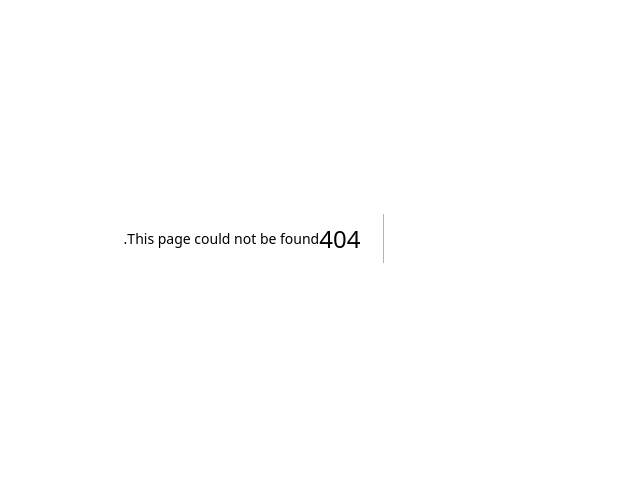
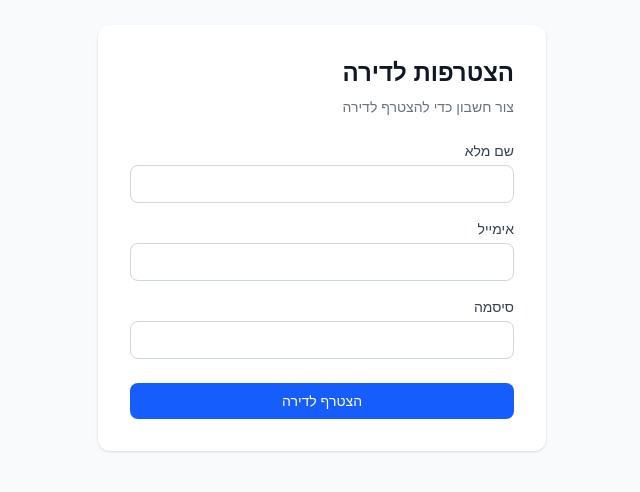
Before and after one commit to AdiAharony/apartment-payments, a Next.js app: page /invite/1 in a window 1280 px wide. Before the commit this address had no page. Shown: the part 162-654 px from the top of the page, without its empty margins (418-1058 px from the left). Built offline with nearby package versions, Linux system fonts and the light colour scheme; no server answers.

Commit message:
create invite link

```diff
--- a/app/api/register/route.ts
+++ b/app/api/register/route.ts
@@ -7,18 +7,23 @@ const supabaseAdmin = createClient(
 )
 
 export async function POST(req: NextRequest) {
-  const { userId, apartmentName, fullName } = await req.json()
+  const { userId, apartmentName, fullName, accountId } = await req.json()
 
+  let resolvedAccountId = accountId
+
+  if (!resolvedAccountId) {
     const { data: account, error: accountError } = await supabaseAdmin
       .from('accounts')
       .insert({ name: apartmentName })
       .select()
       .single()
     if (accountError) return NextResponse.json({ error: accountError.message }, { status: 500 })
+    resolvedAccountId = account.id
+  }
 
   const { error: userError } = await supabaseAdmin
     .from('users')
-    .insert({ id: userId, account_id: account.id, full_name: fullName })
+    .insert({ id: userId, account_id: resolvedAccountId, full_name: fullName })
   if (userError) return NextResponse.json({ error: userError.message }, { status: 500 })
 
   return NextResponse.json({ success: true })
--- a/app/dashboard/page.tsx
+++ b/app/dashboard/page.tsx
@@ -9,6 +9,11 @@ export default function DashboardPage() {
   const [loading, setLoading] = useState(true)
   const [fullName, setFullName] = useState('')
   const [accountName, setAccountName] = useState('')
+  const [userId, setUserId] = useState('')
+  const [accountId, setAccountId] = useState('')
+  const [inviteUrl, setInviteUrl] = useState<string | null>(null)
+  const [generating, setGenerating] = useState(false)
+  const [copied, setCopied] = useState(false)
 
   useEffect(() => {
     async function loadDashboard() {
@@ -40,6 +45,8 @@ export default function DashboardPage() {
         return
       }
 
+      setUserId(session.user.id)
+      setAccountId(user.account_id)
       setFullName(user.full_name)
       setAccountName(account.name)
       setLoading(false)
@@ -47,6 +54,26 @@ export default function DashboardPage() {
 
     loadDashboard()
   }, [router])
+
+  async function handleGenerateInvite() {
+    setGenerating(true)
+    const { data, error } = await supabase
+      .from('invitations')
+      .insert({ account_id: accountId, created_by: userId })
+      .select('token')
+      .single()
+    if (!error && data) {
+      setInviteUrl(`http://localhost:3000/invite/${data.token}`)
+    }
+    setGenerating(false)
+  }
+
+  async function handleCopy() {
+    if (!inviteUrl) return
+    await navigator.clipboard.writeText(inviteUrl)
+    setCopied(true)
+    setTimeout(() => setCopied(false), 2000)
+  }
 
   async function handleSignOut() {
     await supabase.auth.signOut()
@@ -73,6 +100,38 @@ export default function DashboardPage() {
           אין תשלומים פעילים כרגע
         </div>
 
+        <div className="border border-gray-200 rounded-lg p-4 mt-4">
+          <h2 className="text-sm font-medium text-gray-700 mb-3">הזמנת דיירים</h2>
+          <button
+            type="button"
+            onClick={handleGenerateInvite}
+            disabled={generating}
+            className="w-full bg-blue-600 text-white rounded-lg py-2 text-sm font-medium hover:bg-blue-700 disabled:opacity-50"
+          >
+            {generating ? 'יוצר קישור...' : 'צור קישור הזמנה'}
+          </button>
+          {inviteUrl && (
+            <div className="mt-3">
+              <div className="flex items-center gap-2">
+                <input
+                  type="text"
+                  readOnly
+                  value={inviteUrl}
+                  dir="ltr"
+                  className="flex-1 border border-gray-300 rounded-lg px-3 py-2 text-sm text-gray-900 bg-gray-50 focus:outline-none"
+                />
+                <button
+                  type="button"
+                  onClick={handleCopy}
+                  className="px-3 py-2 border border-gray-300 rounded-lg text-sm text-gray-700 hover:bg-gray-50 whitespace-nowrap"
+                >
+                  {copied ? 'הועתק!' : 'העתק'}
+                </button>
+              </div>
+            </div>
+          )}
+        </div>
+
         <button
           type="button"
           onClick={handleSignOut}
--- /dev/null
+++ b/app/invite/[token]/page.tsx
@@ -0,0 +1,108 @@
+'use client'
+
+import { useState } from 'react'
+import { useRouter, useParams } from 'next/navigation'
+import { supabase } from '@/lib/supabase'
+
+const inputClassName =
+  'w-full border border-gray-300 rounded-lg px-3 py-2 text-sm text-gray-900 focus:outline-none focus:ring-2 focus:ring-blue-500'
+
+export default function InvitePage() {
+  const router = useRouter()
+  const params = useParams()
+  const token = params.token as string
+
+  const [loading, setLoading] = useState(false)
+  const [error, setError] = useState<string | null>(null)
+
+  async function handleSubmit(e: React.FormEvent<HTMLFormElement>) {
+    e.preventDefault()
+    setLoading(true)
+    setError(null)
+
+    const form = e.currentTarget
+    const fullName = (form.elements.namedItem('fullName') as HTMLInputElement).value
+    const email = (form.elements.namedItem('email') as HTMLInputElement).value
+    const password = (form.elements.namedItem('password') as HTMLInputElement).value
+
+    const { data: invitation, error: inviteError } = await supabase
+      .from('invitations')
+      .select('account_id, used_at')
+      .eq('token', token)
+      .single()
+
+    if (inviteError || !invitation || invitation.used_at) {
+      setError('הזמנה לא תקפה או שכבר נוצלה')
+      setLoading(false)
+      return
+    }
+
+    const { data: authData, error: signUpError } = await supabase.auth.signUp({ email, password })
+    if (signUpError || !authData.user) {
+      setError('ההרשמה נכשלה. נסה שוב')
+      setLoading(false)
+      return
+    }
+
+    const { error: signInError } = await supabase.auth.signInWithPassword({ email, password })
+    if (signInError) {
+      setError('נרשמת אך ההתחברות נכשלה. נסה להתחבר ידנית')
+      setLoading(false)
+      return
+    }
+
+    const res = await fetch('/api/register', {
+      method: 'POST',
+      headers: { 'Content-Type': 'application/json' },
+      body: JSON.stringify({ userId: authData.user.id, fullName, accountId: invitation.account_id }),
+    })
+    if (!res.ok) {
+      setError('שגיאה ביצירת המשתמש. נסה שוב')
+      setLoading(false)
+      return
+    }
+
+    await supabase
+      .from('invitations')
+      .update({ used_at: new Date().toISOString() })
+      .eq('token', token)
+
+    router.push('/dashboard')
+  }
+
+  return (
+    <main className="min-h-screen flex items-center justify-center bg-gray-50">
+      <div className="bg-white p-8 rounded-xl shadow-sm w-full max-w-md">
+        <h1 className="text-2xl font-bold text-gray-900 mb-2">הצטרפות לדירה</h1>
+        <p className="text-gray-500 mb-6 text-sm">צור חשבון כדי להצטרף לדירה</p>
+
+        {error && (
+          <div className="bg-red-50 text-red-700 text-sm p-3 rounded-lg mb-4">{error}</div>
+        )}
+
+        <form onSubmit={handleSubmit} className="flex flex-col gap-4">
+          <div>
+            <label className="block text-sm font-medium text-gray-700 mb-1">שם מלא</label>
+            <input name="fullName" type="text" required className={inputClassName} />
+          </div>
+          <div>
+            <label className="block text-sm font-medium text-gray-700 mb-1">אימייל</label>
+            <input name="email" type="email" required className={inputClassName} />
+          </div>
+          <div>
+            <label className="block text-sm font-medium text-gray-700 mb-1">סיסמה</label>
+            <input name="password" type="password" required minLength={6} className={inputClassName} />
+          </div>
+
+          <button
+            type="submit"
+            disabled={loading}
+            className="bg-blue-600 text-white rounded-lg py-2 text-sm font-medium hover:bg-blue-700 disabled:opacity-50 mt-2"
+          >
+            {loading ? 'מצטרף...' : 'הצטרף לדירה'}
+          </button>
+        </form>
+      </div>
+    </main>
+  )
+}
```
Lines whose indentation alone changed are shown as unchanged.
